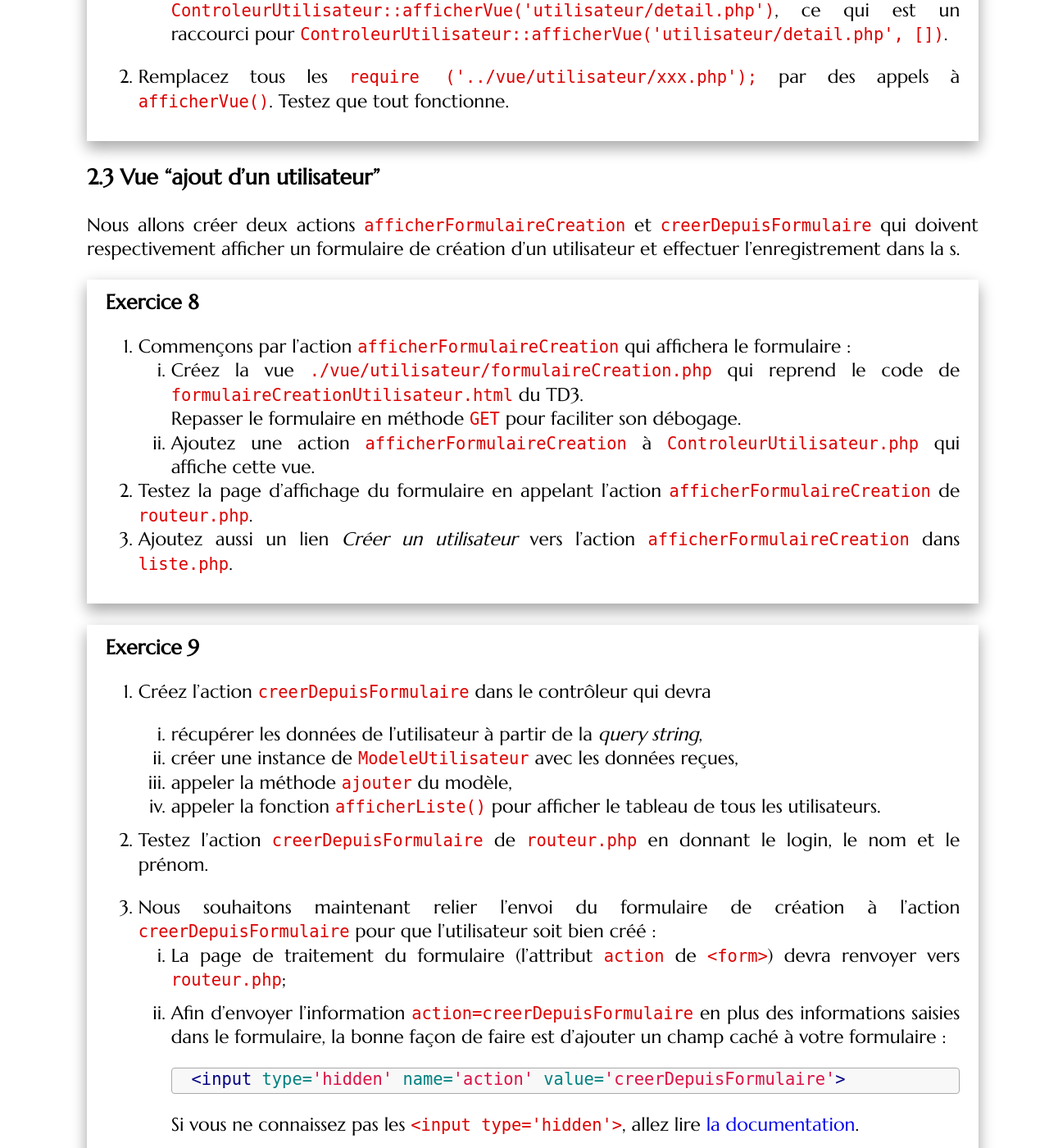
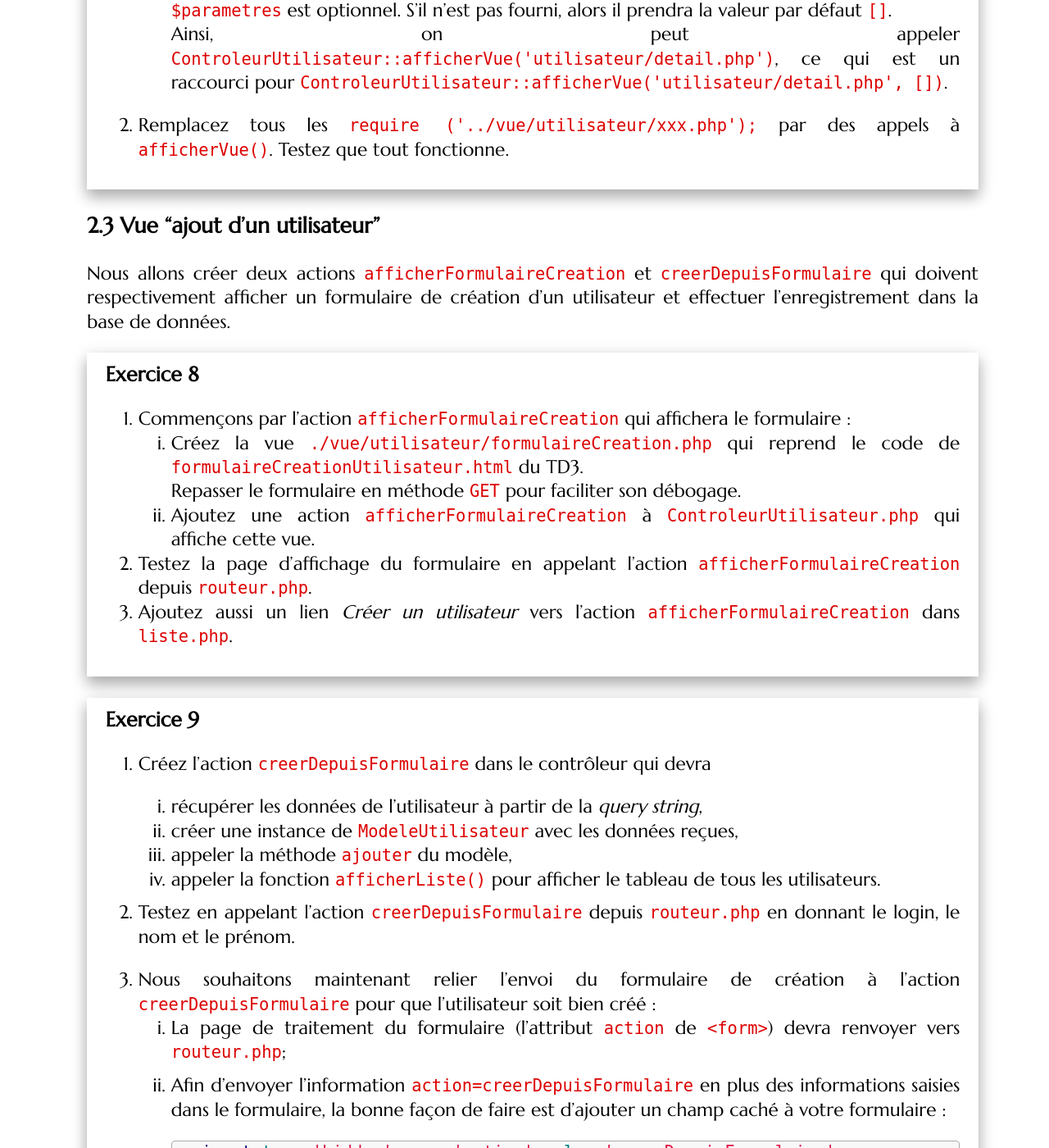
Before and after one commit to romainlebreton/R3.01-DeveloppementWeb, a Jekyll site: the page built from tutorials/tutorial4.md, in a window 1280 px wide and 1400 px high, scrolled down 11338 px. Shown: the whole window at 82% size. Built offline with Jekyll 4.4.1, drawn with Linux system fonts in a browser that asks for light colours; some web fonts are replaced; some of the changed text lies outside the part shown.

Commit message:
dans la s → dans la base de données ;-)

```diff
--- a/tutorials/tutorial4.md
+++ b/tutorials/tutorial4.md
@@ -92,7 +92,7 @@ src="../assets/TD4/StructureRepertoire.png" style="margin-left:auto;margin-right
 ### M : Le modèle
 
 Le modèle est chargé de la gestion des données, notamment des interactions avec
-la s. C'est, par exemple, la classe `Utilisateur` que vous avez créé
+la base de données. C'est, par exemple, la classe `Utilisateur` que vous avez créé
 lors des TDs précédents (sauf la fonction `__toString()`).
 
 <div class="exercise">
@@ -266,7 +266,7 @@ aux pages suivantes :
 1. afficher tous les utilisateurs : action `afficherListe`
 2. afficher les détails d'un utilisateur : action `afficherDetail`
 3. afficher le formulaire de création d'un utilisateur : action `afficherFormulaireCreation`
-3. créer un utilisateur dans la s et afficher un message de confirmation : action `creerDepuisFormulaire`
+3. créer un utilisateur dans la base de données et afficher un message de confirmation : action `creerDepuisFormulaire`
 <!-- 4. supprimer un utilisateur et afficher un message de confirmation : action `delete` -->
 
 Pour recréer la page précédente, il manque encore un bout de code qui appelle la
@@ -441,7 +441,7 @@ Cela pose plusieurs problèmes :
 
 Nous allons créer deux actions `afficherFormulaireCreation` et `creerDepuisFormulaire` qui doivent respectivement
 afficher un formulaire de création d'un utilisateur et effectuer l'enregistrement
-dans la s.
+dans la base de données.
 
 <div class="exercise">
 
@@ -451,7 +451,7 @@ dans la s.
       Repasser le formulaire en méthode `GET` pour faciliter son débogage.
    2. Ajoutez une action `afficherFormulaireCreation` à `ControleurUtilisateur.php` qui affiche cette
       vue.
-2. Testez la page d'affichage du formulaire en appelant l'action `afficherFormulaireCreation` de `routeur.php`.
+2. Testez la page d'affichage du formulaire en appelant l'action `afficherFormulaireCreation` depuis `routeur.php`.
 3. Ajoutez aussi un lien *Créer un utilisateur* vers l’action
    `afficherFormulaireCreation` dans `liste.php`.
 </div>
@@ -466,7 +466,7 @@ dans la s.
    4. appeler la fonction `afficherListe()` pour afficher le tableau de
       tous les utilisateurs.
 
-4. Testez l'action `creerDepuisFormulaire` de `routeur.php` en donnant
+4. Testez en appelant l'action `creerDepuisFormulaire` depuis `routeur.php` en donnant
    le login, le nom et le prénom.
 
 5. Nous souhaitons maintenant relier l'envoi du formulaire de création à
@@ -486,7 +486,7 @@ dans la s.
 
 6. Testez le tout, c.-à-d. que la création de l'utilisateur depuis le formulaire
    (action `afficherFormulaireCreation`) appelle bien l'action `creerDepuisFormulaire` et que l'utilisateur est bien
-   créée dans la s.
+   créée dans la base de données.
 
 </div>
 
@@ -503,7 +503,7 @@ https://www.plantuml.com/plantuml/uml/ZLPBZkCs4Dtp58MUHMOMGWV8JXW8Cnq1oQ8Ruqntig
 
 Concernant le PHP, notez la communication entre les 3 entités Modèle, Vue, Contrôleur :
 * le Contrôleur interroge le Modèle afin de récupérer les différents éléments concernant les utilisateurs ;
-* le Modèle encapsule les informations de connexion à la s et plus généralement gère la **persistance des données** (cette partie sera approfondie et améliorée dans le TD6) ;
+* le Modèle encapsule les informations de connexion à la base de données et plus généralement gère la **persistance des données** (cette partie sera approfondie et améliorée dans le TD6) ;
 * le Contrôleur transmet les éléments à afficher à la Vue ; ces éléments sont préalablement traités, simplifiés afin de ne pas trop exposer la logique du code métier à la Vue
 * le rôle de la Vue est d'afficher les informations transmises ; idéalement la Vue ne gère pas les objets métiers de l'application et se contente uniquement d'afficher les infos
 * Il n'y a pas d'interactions entre la vue et le modèle dans l'optique d'encourager une bonne séparation des tâches.
```
